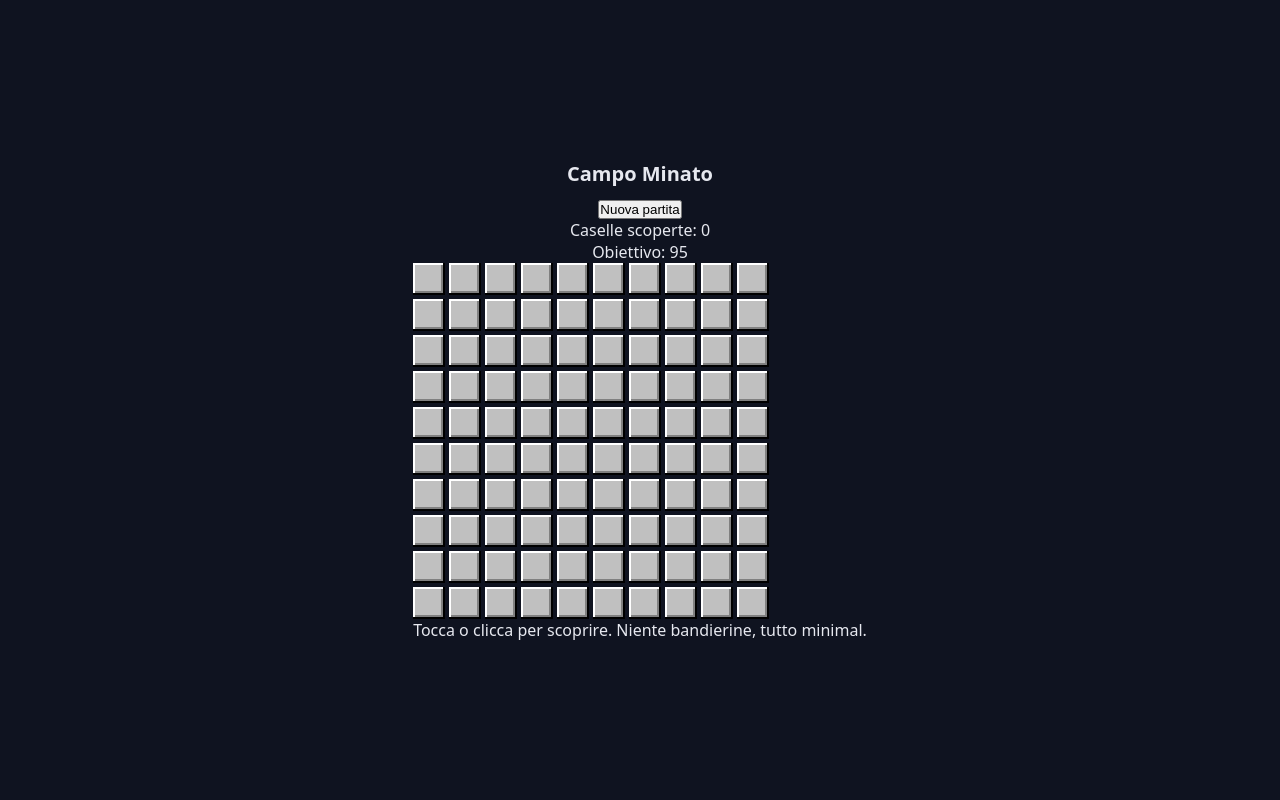
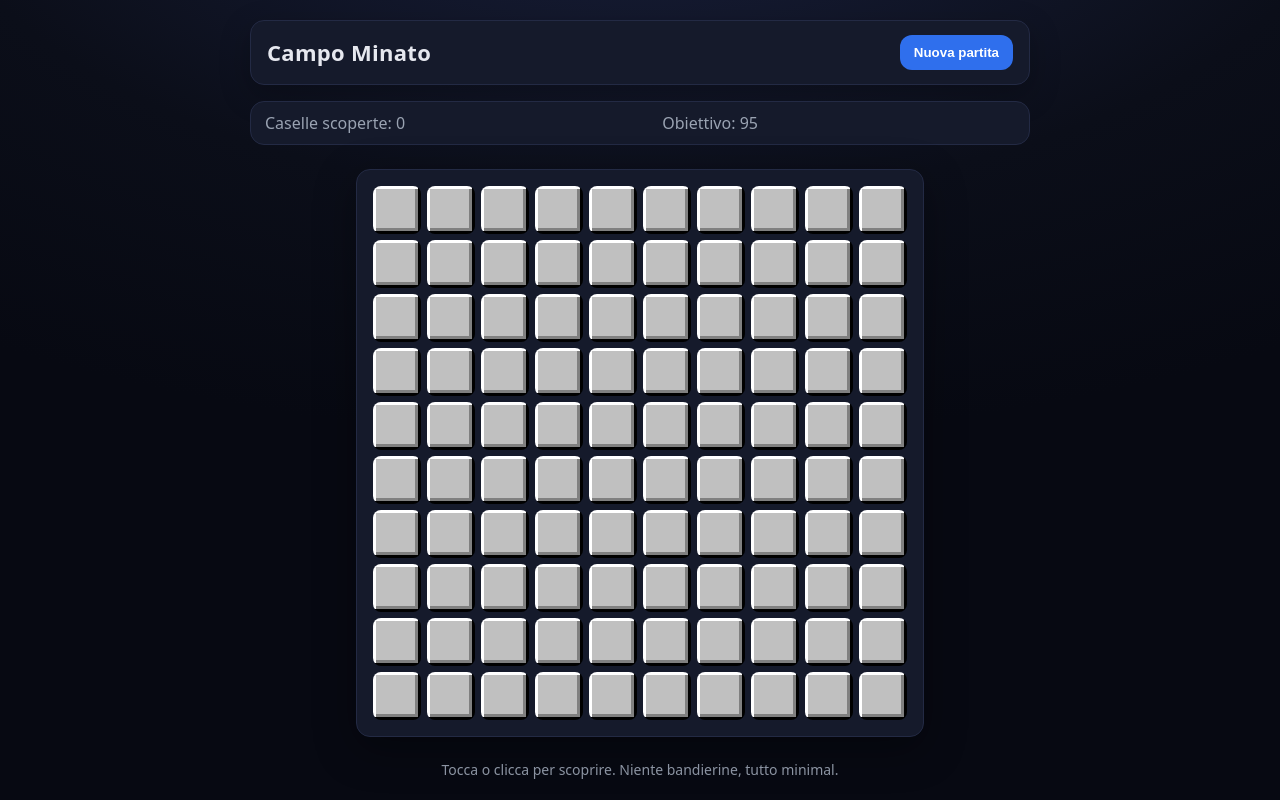
Before and after one commit to Tiume001/web-games, a plain HTML site: page campo_minato/index.html in a window 1280 px wide. Drawn offline with Linux system fonts and the light colour scheme.

Commit message:
Update styles.css

```diff
--- a/campo_minato/styles.css
+++ b/campo_minato/styles.css
@@ -1,50 +1,101 @@
-:root {
-  --tile-size: 32px;   /* più piccolo di prima */
-  --gap: 4px;
+:root{
+  --tile-size: clamp(28px, 7vw, 48px);
+  --gap: 6px;
+  --radius: 14px;
   --bg: #0f1320;
+  --card: #151a2b;
   --text: #e6e8ef;
+  --muted: #9aa3b2;
+  --accent: #2f6fed;
 }
 
-* {
-  box-sizing: border-box;
-  margin: 0;
-  padding: 0;
+*{box-sizing:border-box}
+
+html,body{
+  height:100%;
+  margin:0;
+  background:radial-gradient(1200px 600px at 50% -20%, #1b2240 0%, #0b0e19 60%, #070912 100%);
+  color:var(--text);
+  font: 500 16px/1.4 system-ui, -apple-system, Segoe UI, Roboto, Inter, "Helvetica Neue", Arial, "Noto Sans", "Apple Color Emoji","Segoe UI Emoji";
 }
 
-html, body {
-  height: 100%;
-  background: var(--bg);
-  color: var(--text);
-  font-family: system-ui, sans-serif;
+.app{
+  min-height:100svh;
+  display:grid;
+  grid-template-rows:auto auto 1fr auto;
+  gap:16px;
+  width:min(96vw, 820px);
+  margin-inline:auto;
+  padding:20px;
 }
 
-body {
-  display: flex;
-  justify-content: center;   /* centro orizzontale */
-  align-items: center;       /* centro verticale */
-  flex-direction: column;
-  gap: 20px;
+.toolbar{
+  display:flex;
+  align-items:center;
+  justify-content:space-between;
+  background:var(--card);
+  border:1px solid #232a44;
+  padding:14px 16px;
+  border-radius:var(--radius);
+  box-shadow: 0 10px 30px rgba(0,0,0,.25);
 }
 
-h1 {
-  font-size: 20px;
-  margin-bottom: 10px;
+.toolbar h1{
+  margin:0;
+  font-size: clamp(18px, 3.5vw, 22px);
+  letter-spacing:.3px;
 }
 
-.statusbar, .toolbar, .hint {
-  text-align: center;
+.controls{display:flex; gap:10px}
+button{
+  appearance:none;
+  background:var(--accent);
+  color:white;
+  border:none;
+  padding:10px 14px;
+  border-radius:12px;
+  cursor:pointer;
+  font-weight:600;
+}
+button:active{transform:translateY(1px)}
+button:focus-visible{outline:2px solid #9bb4ff; outline-offset:2px}
+
+.statusbar{
+  display:flex; gap:14px; flex-wrap:wrap;
+  align-items:center; justify-content:space-between;
+  background:var(--card);
+  border:1px solid #232a44;
+  padding:10px 14px;
+  border-radius:var(--radius);
+  color:var(--muted);
 }
 
-.board {
-  display: grid;
-  grid-template-columns: repeat(10, var(--tile-size));
-  grid-auto-rows: var(--tile-size);
-  gap: var(--gap);
-  margin: 0 auto;
+#result{color:#fff; font-weight:700}
+
+.board{
+  place-self:center;
+  display:grid;
+  gap:var(--gap);
+  padding:16px;
+  background:var(--card);
+  border:1px solid #232a44;
+  border-radius:var(--radius);
+  box-shadow: 0 12px 40px rgba(0,0,0,.35);
 }
 
-.tile {
-  width: var(--tile-size);
-  height: var(--tile-size);
+.tile{
+  width:var(--tile-size);
+  height:var(--tile-size);
+  display:block;
+  user-select:none;
+  -webkit-user-drag:none;
   image-rendering: pixelated;
+  border-radius:8px;
 }
+
+.hint{
+  color:var(--muted);
+  text-align:center;
+  font-size:14px;
+  opacity:.9;
+}
```
